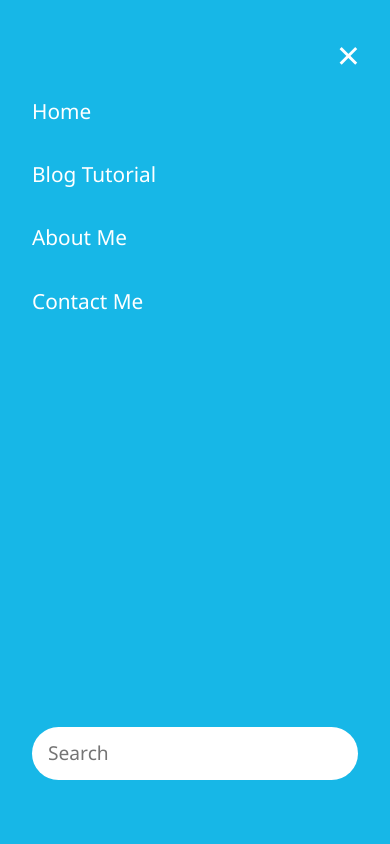
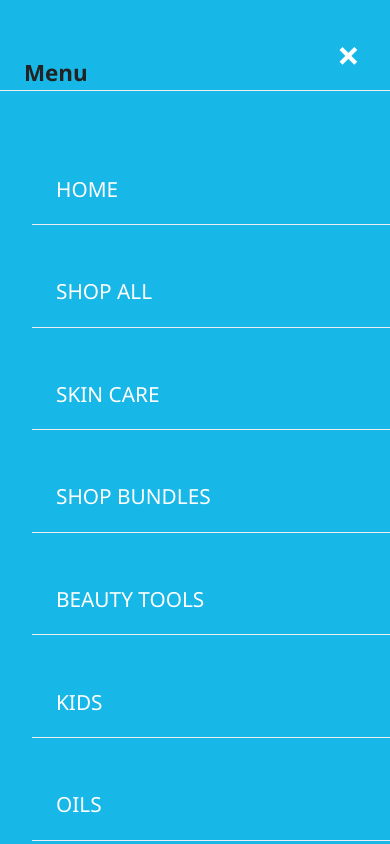
Before and after one commit to pranamika1234/blog, a Next.js app in the folder skincare-blog/: page / in a window 390 px wide. Both pictures are taken after a click on the button "Open menu". Shown: the top 844 px of the page. Built offline with nearby package versions, Linux system fonts and the light colour scheme.

Commit message:
Update mobile navbar overlay to match screenshot: Menu title, close button, bold stacked menu items, no search bar

```diff
--- a/skincare-blog/src/components/Navbar.jsx
+++ b/skincare-blog/src/components/Navbar.jsx
@@ -73,83 +73,63 @@
             left: 0,
             width: "100vw",
             height: "100vh",
-            background: "#17b7e7",
+            background: "#fff",
             zIndex: 6000,
             display: "flex",
             flexDirection: "column",
-            padding: "2rem 0 0 0",
+            padding: 0,
           }}
         >
+          <div style={{ display: "flex", alignItems: "center", justifyContent: "space-between", padding: "1.5rem 1.5rem 0 1.5rem", borderBottom: "1px solid #eee" }}>
+            <span style={{ fontWeight: "bold", fontSize: "1.4em", color: "#222" }}>Menu</span>
             <button
               onClick={() => setShowMenu(false)}
               aria-label="Close menu"
               style={{
-              position: "absolute",
-              top: 24,
-              right: 24,
                 background: "none",
                 border: "none",
-              color: "#fff",
-              fontSize: "2.5em",
+                color: "#222",
+                fontSize: "2em",
+                fontWeight: "bold",
+                cursor: "pointer",
               }}
             >
               &times;
             </button>
+          </div>
           <ul
             style={{
               listStyle: "none",
               padding: 0,
-              margin: "4rem 0 0 2rem",
+              margin: "2rem 0 0 0",
               flex: 1,
             }}
           >
-            <li style={{ marginBottom: "2rem", fontSize: "1.3em" }}>
-              <Link
-                href="/"
-                style={{ color: "#fff", textDecoration: "none" }}
-              >
-                Home
-              </Link>
+            <li style={{ fontWeight: "bold", fontSize: "1.15em", color: "#222", padding: "1.2rem 1.5rem", borderBottom: "1px solid #eee" }}>
+              <Link href="/" style={{ color: "#222", textDecoration: "none" }}>HOME</Link>
             </li>
-            <li style={{ marginBottom: "2rem", fontSize: "1.3em" }}>
-              <Link
-                href="/Blog"
-                style={{ color: "#fff", textDecoration: "none" }}
-              >
-                Blog Tutorial
-              </Link>
+            <li style={{ fontWeight: "bold", fontSize: "1.15em", color: "#222", padding: "1.2rem 1.5rem", borderBottom: "1px solid #eee" }}>
+              <Link href="/shop-all" style={{ color: "#222", textDecoration: "none" }}>SHOP ALL</Link>
             </li>
-            <li style={{ marginBottom: "2rem", fontSize: "1.3em" }}>
-              <Link
-                href="/About"
-                style={{ color: "#fff", textDecoration: "none" }}
-              >
-                About Me
-              </Link>
+            <li style={{ fontWeight: "bold", fontSize: "1.15em", color: "#222", padding: "1.2rem 1.5rem", borderBottom: "1px solid #eee" }}>
+              <Link href="/skin-care" style={{ color: "#222", textDecoration: "none" }}>SKIN CARE</Link>
             </li>
-            <li style={{ marginBottom: "2rem", fontSize: "1.3em" }}>
-              <Link
-                href="/Contact"
-                style={{ color: "#fff", textDecoration: "none" }}
-              >
-                Contact Me
-              </Link>
+            <li style={{ fontWeight: "bold", fontSize: "1.15em", color: "#222", padding: "1.2rem 1.5rem", borderBottom: "1px solid #eee" }}>
+              <Link href="/shop-bundles" style={{ color: "#222", textDecoration: "none" }}>SHOP BUNDLES</Link>
+            </li>
+            <li style={{ fontWeight: "bold", fontSize: "1.15em", color: "#222", padding: "1.2rem 1.5rem", borderBottom: "1px solid #eee" }}>
+              <Link href="/beauty-tools" style={{ color: "#222", textDecoration: "none" }}>BEAUTY TOOLS</Link>
+            </li>
+            <li style={{ fontWeight: "bold", fontSize: "1.15em", color: "#222", padding: "1.2rem 1.5rem", borderBottom: "1px solid #eee" }}>
+              <Link href="/kids" style={{ color: "#222", textDecoration: "none" }}>KIDS</Link>
+            </li>
+            <li style={{ fontWeight: "bold", fontSize: "1.15em", color: "#222", padding: "1.2rem 1.5rem", borderBottom: "1px solid #eee" }}>
+              <Link href="/oils" style={{ color: "#222", textDecoration: "none" }}>OILS</Link>
+            </li>
+            <li style={{ fontWeight: "bold", fontSize: "1.15em", color: "#222", padding: "1.2rem 1.5rem", borderBottom: "1px solid #eee" }}>
+              <Link href="/soaps" style={{ color: "#222", textDecoration: "none" }}>SOAPS</Link>
             </li>
           </ul>
-          <div style={{ padding: "0 2rem 2rem 2rem" }}>
-            <input
-              type="text"
-              placeholder="Search"
-              style={{
-                width: "100%",
-                padding: "0.75rem 1rem",
-                borderRadius: "2rem",
-                border: "none",
-                fontSize: "1.2em",
-                outline: "none",
-              }}
-            />
-          </div>
         </div>
       )}
     </nav>
```
Lines whose indentation alone changed are shown as unchanged.
